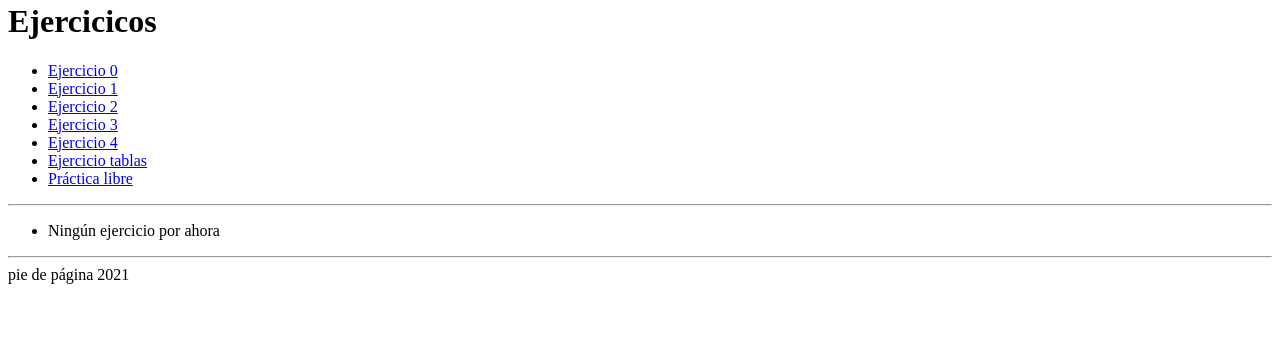
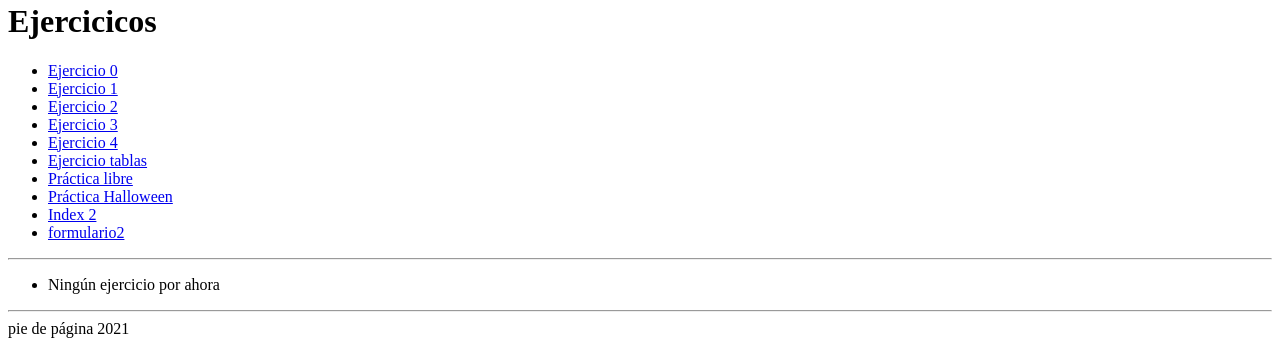
Before and after one commit to Oliwizz7/oliwizz7.github.io, a plain HTML site: page index.html in a window 1280 px wide. Shown: the part 824-1170 px from the top of the page. Before the commit the page ends 1116 px from the top, so only its background shows below. Drawn offline with Linux system fonts and the light colour scheme.

Commit message:
Add files via upload

```diff
--- a/index.html
+++ b/index.html
@@ -24,6 +24,12 @@
 					<li> <a href="pagina 6.html"> Ejercicio 4 </a> </li>
 					<li> <a href="tabla1.html"> Ejercicio tablas </a> </li>
 					<li> <a href="Prácticalibre/tarealibre.html"> Práctica libre </a> </li>
+					<li> <a href="miedo/miedo.html"> Práctica Halloween </a> </li>
+					<li> <a href="index2/index2.html"> Index 2 </a> </li>
+					<li> <a href="formulario2/formulario.html"> formulario2 </a> </li>
+
+
+
 				</ul>
 			</article>
 
```
